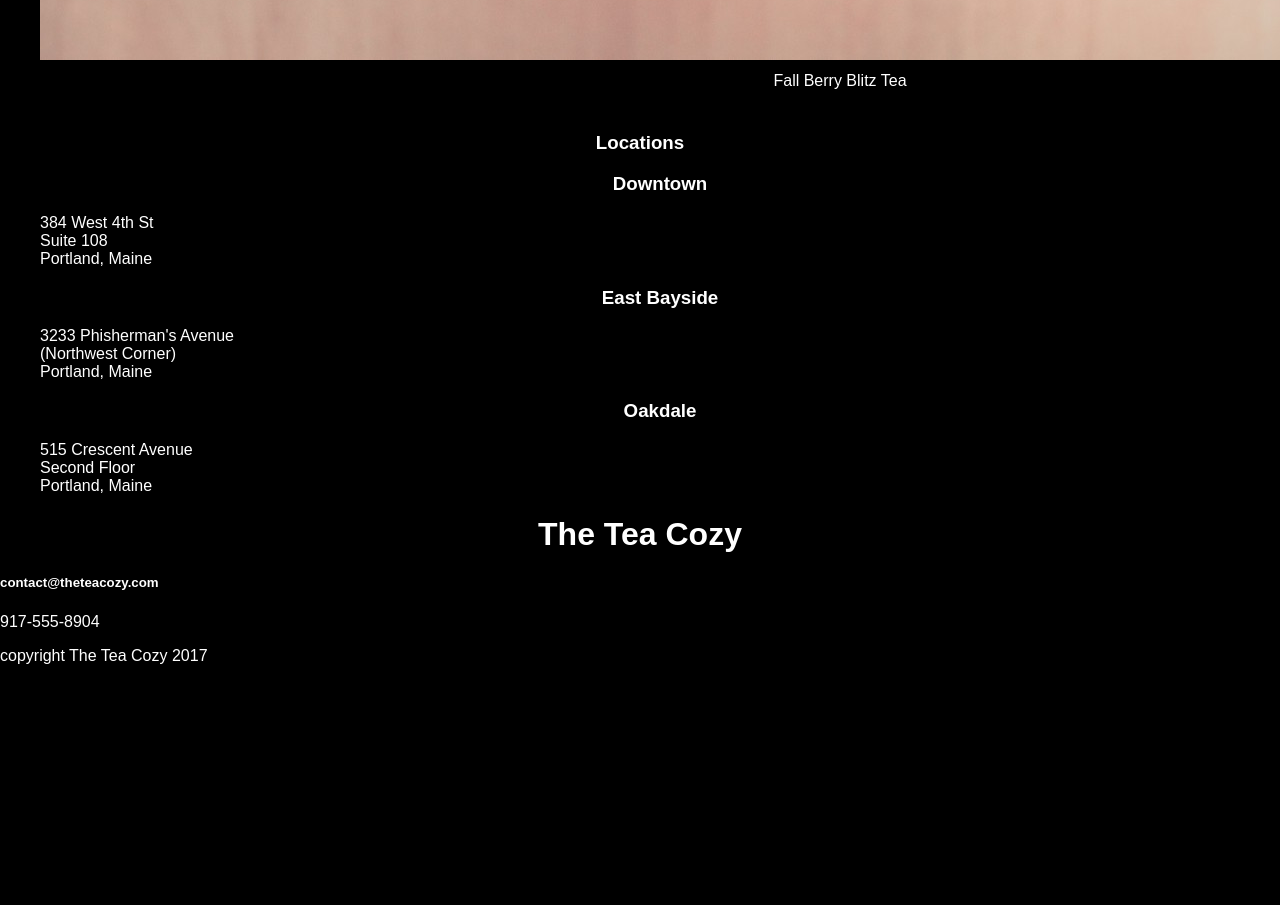
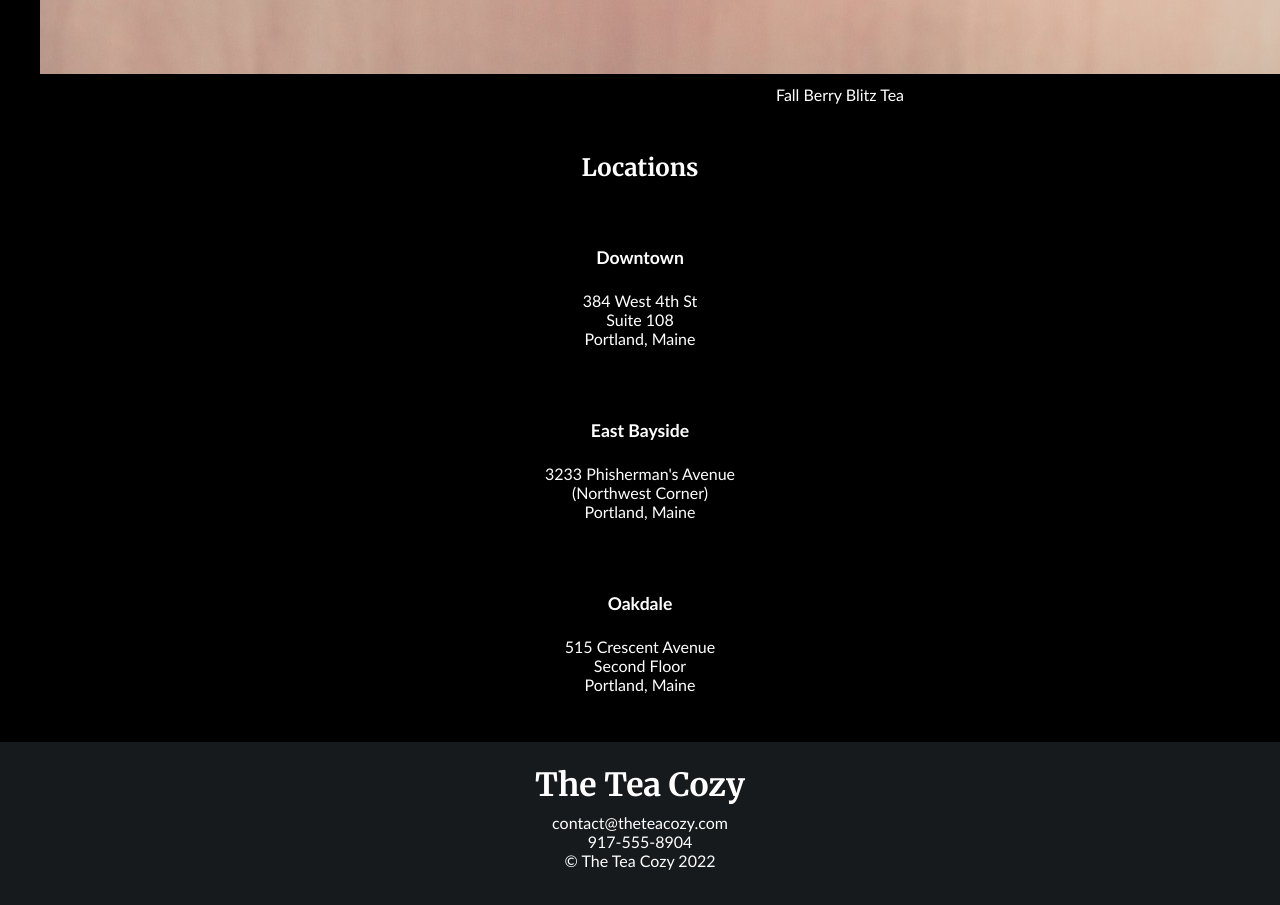
Before and after one commit to camilagx/TeaCozy, a plain HTML site: page index.html in a window 1280 px wide. Shown: the part 1320-2225 px from the top of the page. Before the commit the page ends 2001 px from the top, so only its background shows below. Drawn offline with Linux system fonts and the light colour scheme.

Commit message:
fixed footer and location section

```diff
--- a/index.html
+++ b/index.html
@@ -6,6 +6,9 @@
   <meta name="viewport" content="width=device-width, initial-scale=1.0">
   <link rel="stylesheet" href="style.css">
   <script src="script.js" type="text/javascript" defer></script>
+  <link rel="preconnect" href="https://fonts.googleapis.com">
+  <link rel="preconnect" href="https://fonts.gstatic.com" crossorigin>
+  <link href="https://fonts.googleapis.com/css2?family=Merriweather:ital,wght@0,400;0,700;0,900;1,400&display=swap" rel="stylesheet">
   <title>Tea cozy</title>
 </head>
 <body>
@@ -47,16 +50,16 @@
         <h2 id="mission" class="title">
           Our Mission
         </h2>
-        <h4>
+        <p>
           Handpicked, Artisanally curated, Free Range, Sustainabble, Small Batch, Fair Trade, Organic Tea
-        </h4>
+        </p>
       </div>
     </section>
   </header>
   <main>
     <section id="teas">
       <h3 class="title">Tea of the Month</h3>
-      <h4>What's Steeping at The Tea Cozy?</h4>
+      <p>What's Steeping at The Tea Cozy?</p>
       <div class="tea-gallery">
         <figure>
           <img src="media/img-berryblitz.jpg" alt="Fall Berry Blitz Tea">
@@ -83,25 +86,25 @@
     <section id="locations-section">
       <h3 class="locations-heading title">Locations</h3>
       <ul>
-        <li>
+        <li class="location">
           <p>
-            <h3 class="location">Downtown</h3>
+            <h4>Downtown</h4>
             384 West 4th St <br>
             Suite 108 <br>
             Portland, Maine
           </p>
         </li>
-        <li>
+        <li class="location">
           <p>
-            <h3 class="location">East Bayside</h3>
+            <h4>East Bayside</h4>
             3233 Phisherman's Avenue <br>
             (Northwest Corner) <br>
             Portland, Maine
           </p>
         </li>
-        <li>
+        <li class="location">
           <p>
-            <h3 class="location">Oakdale</h3>
+            <h4>Oakdale</h4>
             515 Crescent Avenue <br>
             Second Floor <br>
             Portland, Maine
@@ -111,9 +114,11 @@
     </section>
     <footer>
       <h1>The Tea Cozy</h1>
-      <h5>contact@theteacozy.com</h5>
-      <p>917-555-8904</p>
-      <p>copyright The Tea Cozy 2017</p>
+      <p>
+        contact@theteacozy.com <br>
+        917-555-8904  <br>
+        &#169; The Tea Cozy 2022 <br>
+      </p>
     </footer>
   </main>
 </body>
--- a/style.css
+++ b/style.css
@@ -2,9 +2,8 @@
 html {
   background-color: black;
   color: white;
-  font-family:Arial, Helvetica, sans-serif;
+  font-family: 'Trebuchet MS', 'Lucida Sans Unicode', 'Lucida Grande', 'Lucida Sans', Arial, sans-serif;
 }
-
 body {
   margin: 0;
 }
@@ -13,16 +12,39 @@ h1,
 h2,
 h3,
 h4 {
+  font-family: 'Merriweather', serif;
   text-align: center;
+}
+
+h2 {
+  font-size: 1.6rem;
+}
+
+h3 {
+  font-size: 1.5rem;
+}
+
+h4 {
+  font-size: 1.1rem;
+  font-family: 'Trebuchet MS', 'Lucida Sans Unicode', 'Lucida Grande', 'Lucida Sans', Arial, sans-serif;
+}
+
+ul {
+  padding-left: 0;
 }
 
 ul li {
   list-style-type: none;
 }
+
+p {
+  text-align: center;
+}
 /**** NAV ****/
 nav {
   height: 69px;
   display: flex;
+  background-color: #171a1d;
 }
 
   nav .logo {
@@ -59,6 +81,26 @@ nav {
   padding: 0.5rem;
  }
 
+ /**LOCATION SECTION **/
+ #locations-section li {
+  background-color: black;
+  text-align: center;
+  padding: 1rem;
+ }
+
+ /** FOOTER **/
+ footer {
+  background-color: #171a1d;
+  height: 20vh;
+  padding: 0.1rem;
+ }
+ footer h1 {
+  margin-bottom: 0.5rem;
+ }
+
+ footer p {
+  margin-top: 0;
+ }
 
 /** LINKS **/
 a {
@@ -106,8 +148,12 @@ a {
   margin-top: 5px;
   }
 
+  .hamburger {
+    margin-top: 0;
+  }
+
   .mobile-nav {
-  background-color: black;
+  background-color: #171a1d;
   padding: 2.5rem;
   height: 100vh;
   top: 10%;
@@ -115,12 +161,11 @@ a {
   .mobile-nav ul {
   margin: 0 auto;
   text-align: center;
-  padding-left: 0;
   width: 65%;
   }
 
   .mobile-nav li {
-  background-color: rgba(85, 85, 85, 0.3);
+  background-color: rgba(53, 53, 53, 0.4);
   padding: 10px 0;
   margin: 10px;
   }
@@ -160,9 +205,9 @@ a {
     padding-top: 0.4rem;
   }
 
-  /** LOCATION SECTION **/
-  #locations-section {
+
+
+  .location {
     background-color: rgba(189, 184, 179, 0.815);
   }
-
 }
```
